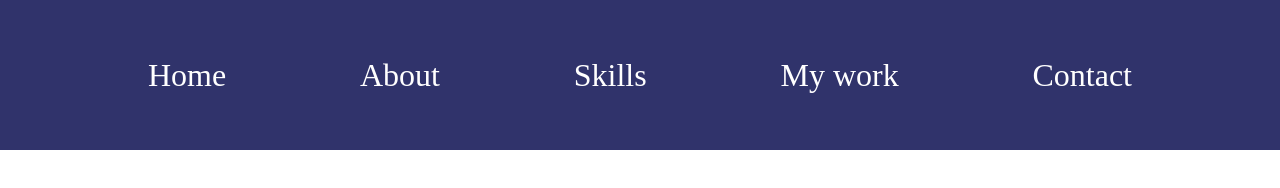
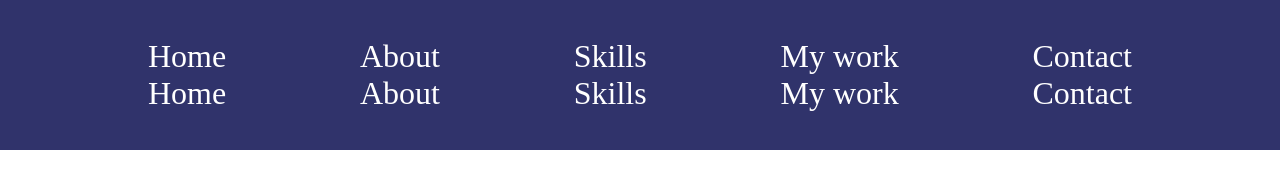
Before and after one commit to kjs0349/3DButton, a plain HTML site: page index.html in a window 1280 px wide. Drawn offline with Linux system fonts and the light colour scheme.

Commit message:
[css] 효과를 위한 가상요소 생성

```diff
--- a/index.html
+++ b/index.html
@@ -10,11 +10,11 @@
     <header>
         <nav>
             <ul class="menus">
-                <li class="menu"><a href="#">Home</a></li>
-                <li class="menu"><a href="#">About</a></li>
-                <li class="menu"><a href="#">Skills</a></li>
-                <li class="menu"><a href="#">My work</a></li>
-                <li class="menu"><a href="#">Contact</a></li>
+                <li class="menu"><a href="#" class="home">Home</a></li>
+                <li class="menu"><a href="#" class="about">About</a></li>
+                <li class="menu"><a href="#" class="skills">Skills</a></li>
+                <li class="menu"><a href="#" class="my-work">My work</a></li>
+                <li class="menu"><a href="#" class="contact">Contact</a></li>
             </ul>
         </nav>
     </header>
--- a/style.css
+++ b/style.css
@@ -29,3 +29,21 @@ nav {
     font-size: 2em;
     padding: 20px;
 }
+.menu .home::after {
+    content: "Home";
+}
+.menu .about::after {
+    content: "About";
+}
+.menu .skills::after {
+    content: "Skills";
+}
+.menu .my-work::after {
+    content: "My work";
+}
+.menu .contact::after {
+    content: "Contact";
+}
+.menu a::after {
+    display: block;
+}
```
